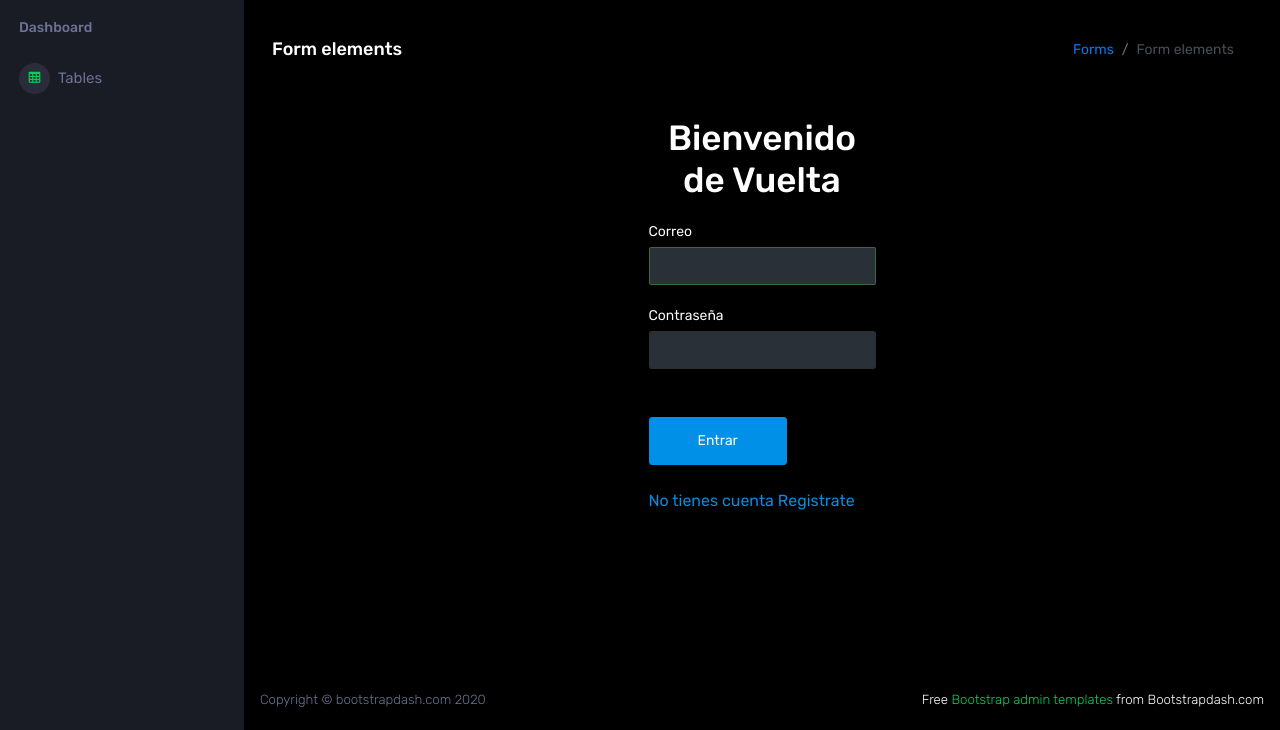
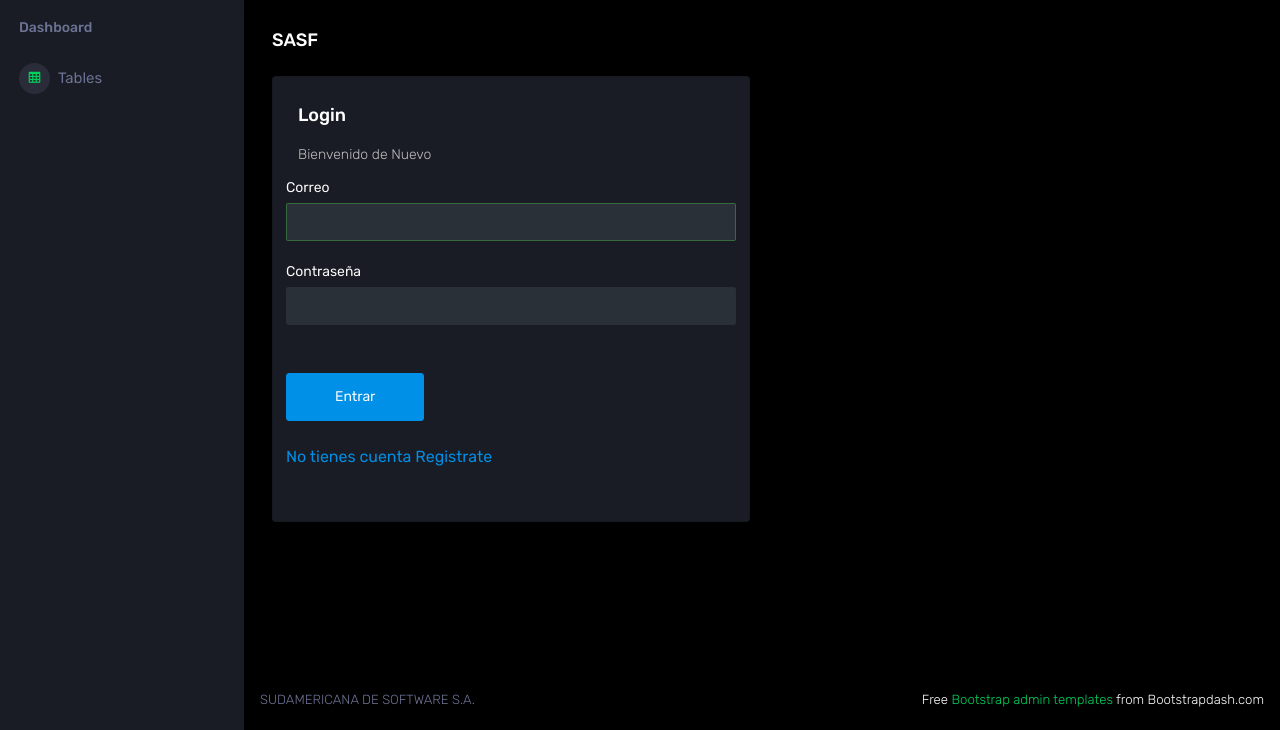
Before and after one commit to clreolve/SymfonyTemplate, a Symfony app: template templates/security/login.html.twig in a window 1280 px wide. Shown: the part 70-800 px from the top of the page. Run offline with Twig, Linux system fonts and the light colour scheme; the template is opened without the code that fills it, so the values that code supplies are empty; some libraries are stand-ins or nearby versions.

Commit message:
mejorando login

```diff
--- a/src/Controller/SecurityController.php
+++ b/src/Controller/SecurityController.php
@@ -28,8 +28,8 @@ class SecurityController extends AbstractController
     }
 
     #[Route(path: '/logout', name: 'app_logout')]
-    public function logout(): void
+    public function logout(): Response
     {
-        throw new \LogicException('This method can be blank - it will be intercepted by the logout key on your firewall.');
+        return $this->redirectToRoute('app_login');
     }
 }
--- a/templates/base.html.twig
+++ b/templates/base.html.twig
@@ -7,7 +7,7 @@
       name="viewport"
       content="width=device-width, initial-scale=1, shrink-to-fit=no"
     />
-    <title>{% block title %}SymfonyApp {% endblock %}</title>
+    <title>{% block title %}SymfonyApp{% endblock %}</title>
     <!-- plugins:css -->
     <link
       rel="stylesheet"
@@ -128,7 +128,7 @@
                   <h6 class="p-3 mb-0">Perfil</h6>
 
                   <!--Logout-->
-                  <a class="dropdown-item preview-item">
+                  <a class="dropdown-item preview-item" href="{{ path('app_logout') }}">
                     <div class="preview-thumbnail">
                       <div class="preview-icon bg-dark rounded-circle">
                         <i class="mdi mdi-logout text-danger"></i>
@@ -137,7 +137,6 @@
                     <div class="preview-item-content">
                       <p
                         class="preview-subject mb-1"
-                        href="{{ path('app_logout') }}"
                       >
                         Salir
                       </p>
@@ -167,15 +166,19 @@
 
 			<!--Cabecera de la Pagina-->
             <div class="page-header">
-              <h3 class="page-title">Form elements</h3>
-              <nav aria-label="breadcrumb">
+              <h3 class="page-title">
+                {% block cabecera %}
+                {{ titulo ?? "SASF"}}
+                {% endblock %}
+                </h3>
+              <!-- <nav aria-label="breadcrumb">
                 <ol class="breadcrumb">
                   <li class="breadcrumb-item"><a href="#">Forms</a></li>
                   <li class="breadcrumb-item active" aria-current="page">
                     Form elements
                   </li>
                 </ol>
-              </nav>
+              </nav> -->
             </div>
 
 			<!-- Cuerpo de la Pagina-->
@@ -191,7 +194,7 @@
             >
               <span
                 class="text-muted d-block text-center text-sm-left d-sm-inline-block"
-                >Copyright © bootstrapdash.com 2020</span
+                >SUDAMERICANA DE SOFTWARE S.A.</span
               >
               <span
                 class="float-none float-sm-right d-block mt-1 mt-sm-0 text-center"
--- a/templates/security/login.html.twig
+++ b/templates/security/login.html.twig
@@ -1,17 +1,18 @@
 {% extends 'base.html.twig' %} {% block title %}Login{% endblock %} {% block
 body %}
-<div
-  class="container d-flex align-content-center align-items-center w-25 h-100"
->
 
-  <form method="post" class="col">
+<div class="col-6 grid-margin stretch-card">
+  <div class="card">
+    <div class="card-body">
+      <h4 class="card-title">Login</h4>
+      <p class="card-description">Bienvenido de Nuevo</p>
+
+      <form method="post" class="forms-sample">
         {% if error %}
         <div class="alert alert-danger row">
           {{ error.messageKey|trans(error.messageData, 'security') }}
         </div>
         {% endif %}
-
-    <h1 class="text-center row mb-4 mt-4">Bienvenido de Vuelta</h1>
         <div class="row form-group mb-4">
           <label for="inputEmail">Correo</label>
           <input
@@ -37,30 +38,38 @@ body %}
           />
         </div>
 
-    <div class="row  mb-4">
+        <div class="row mb-4">
           <input
             type="hidden"
             name="_csrf_token"
             value="{{ csrf_token('authenticate') }}"
           />
         </div>
-    {# Uncomment this section and add a remember_me option below your firewall
-    to activate remember me functionality. See
+        {# Uncomment this section and add a remember_me option below your
+        firewall to activate remember me functionality. See
         https://symfony.com/doc/current/security/remember_me.html
 
         <div class="checkbox mb-3">
-      <label> <input type="checkbox" name="_remember_me" /> Remember me </label>
+          <label>
+            <input type="checkbox" name="_remember_me" /> Remember me
+          </label>
         </div>
         #}
 
-    <div class="row  mb-4">
+        <div class="row mb-4">
           <button class="btn btn-lg btn-primary" type="submit">Entrar</button>
         </div>
 
-    <div class="row  mb-4">
-      <a class="text-primary text-center" href="{{path('app_registration')}}">No tienes cuenta Registrate</a>
+        <div class="row mb-4">
+          <a
+            class="text-primary text-center"
+            href="{{ path('app_registration') }}"
+            >No tienes cuenta Registrate</a
+          >
         </div>
       </form>
+    </div>
+  </div>
+</div>
 
-</div>
 {% endblock %}
```
Also changed, not shown: src/Controller/RegistrationController.php (+6 -5 lines), 1 other file. Lines whose indentation alone changed are shown as unchanged.
